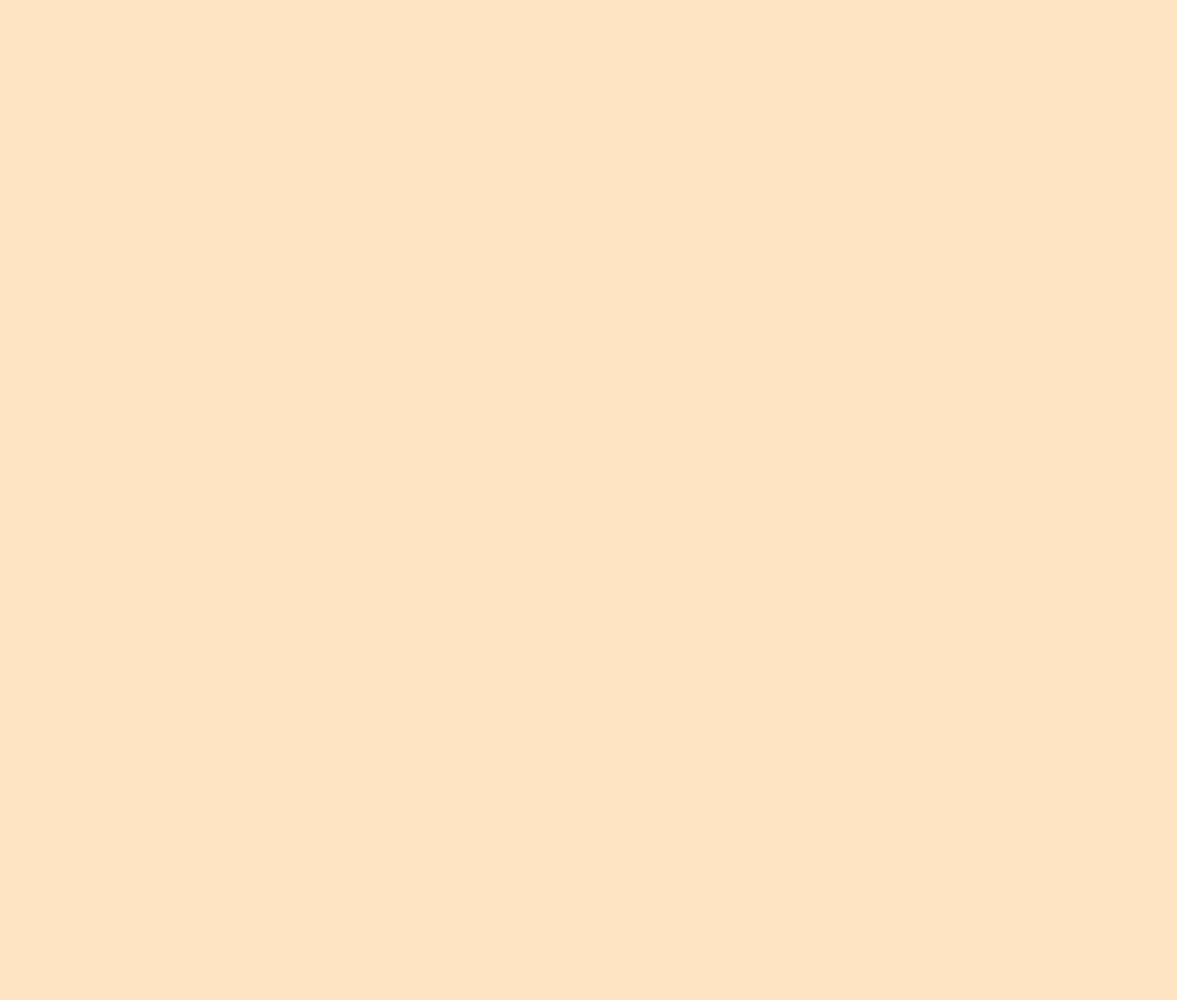
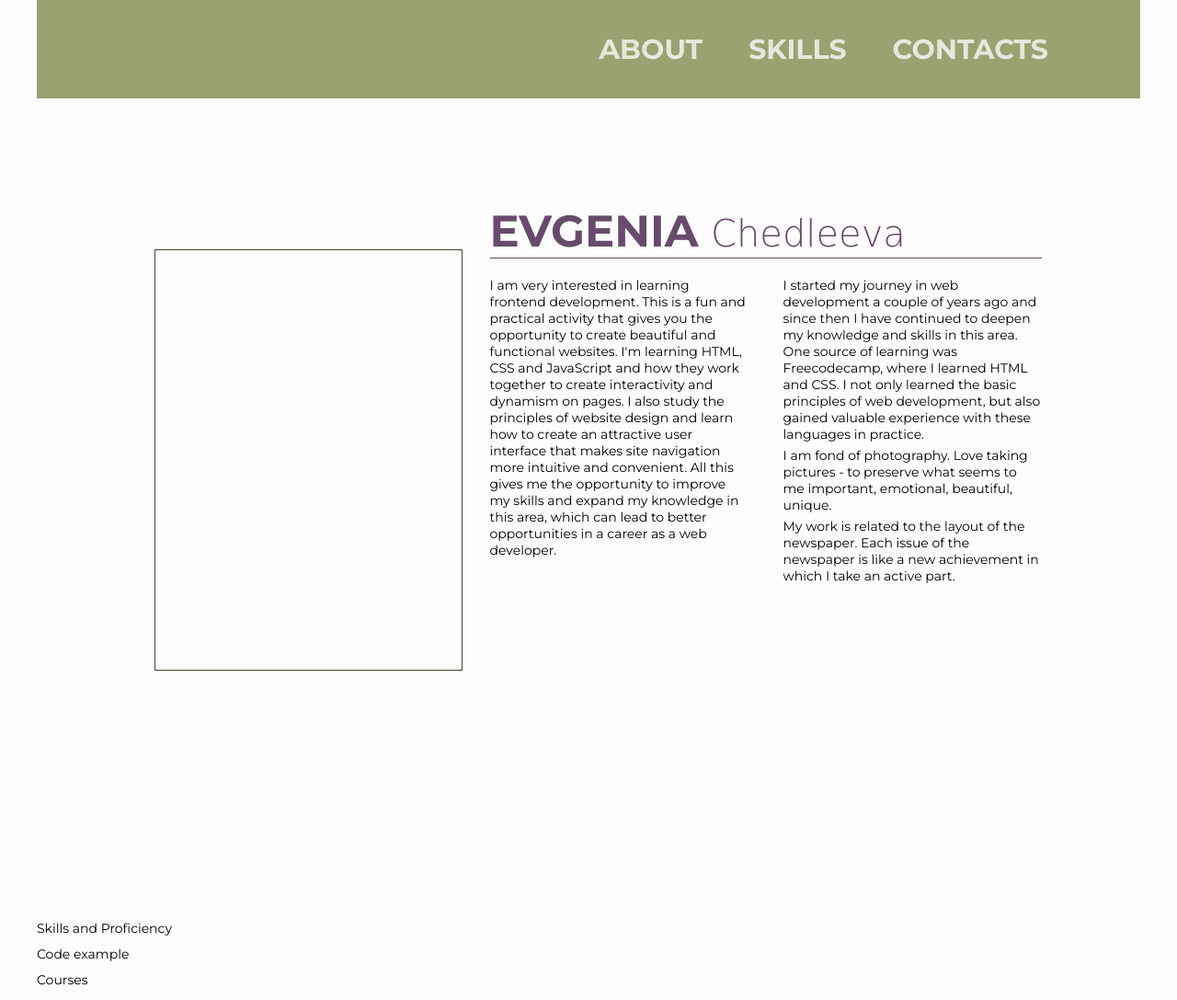
Before and after one commit to evgeniachedleeva/rsschool-cv, a plain HTML site: page index.html in a window 1280 px wide. Shown: the top 1087 px of the page at 92% size. Before the commit the page ends 800 px from the top, so only its background shows below. Drawn offline with Linux system fonts and the light colour scheme; a web font is replaced by a local one.

Commit message:
feat: add css

```diff
--- a/index.html
+++ b/index.html
@@ -4,9 +4,69 @@
     <meta charset="UTF-8">
     <meta http-equiv="X-UA-Compatible" content="IE=edge">
     <meta name="viewport" content="width=device-width, initial-scale=1.0">
+    <link rel="preconnect" href="https://fonts.googleapis.com">
+<link rel="preconnect" href="https://fonts.gstatic.com" crossorigin>
+<link href="https://fonts.googleapis.com/css2?family=MonteCarlo&family=Montserrat:wght@400;500;700&display=swap" rel="stylesheet">
     <link rel="stylesheet" href="style.css">
     <title>My cv</title>
 </head>
 <body>
+    <!-- header -->
+<div class="container">
+    <header class="header">
+            <nav class="nav">
+                <a class="nav__link" href="#">ABOUT</a>
+                <a class="nav__link" href="#">skills</a>
+                <a class="nav__link" href="#">contacts</a>
+            </nav>
+    </header>
+</div>
+
+
+    <!-- intro -->
+    <div class="container">
+        <div class="intro">
+            <div class="about">
+                <img class="img__about" src="" alt="">
+            </div>
+            <div class="text__inner">
+                <h1 class="text__name">Evgenia <span class="last__name">Chedleeva</span></h1>
+                <div class="text__about">
+                    <div class="text__one">
+                        <p>I am very interested in learning frontend development. This is a fun and practical activity that gives you the opportunity to create beautiful and functional websites. I'm learning HTML, CSS and JavaScript and how they work together to create interactivity and dynamism on pages. I also study the principles of website design and learn how to create an attractive user interface that makes site navigation more intuitive and convenient. All this gives me the opportunity to improve my skills and expand my knowledge in this area, which can lead to better opportunities in a career as a web developer.</p>
+                    </div>
+                    <div class="text__two">
+                        <p>I started my journey in web development a couple of years ago and since then I have continued to deepen my knowledge and skills in this area. One source of learning was Freecodecamp, where I learned HTML and CSS. I not only learned the basic principles of web development, but also gained valuable experience with these languages in practice.</p>
+
+                        <p>I am fond of photography. Love taking pictures - to preserve what seems to me important, emotional, beautiful, unique.</p>
+
+                        <p>My work is related to the layout of the newspaper. Each issue of the newspaper is like a new achievement in which I take an active part.</p>
+                </div>
+            </div>
+        </div>
+        </div>
+    </div>
+
+    <!-- skills -->
+    <div class="container">
+        <div class="skills">
+            <div class="proficiency">
+                <p class="title">Skills and Proficiency</p>
+                <p class="title__text"></p>
+            </div>
+            <div class="code">
+                <p class="title">Code example</p>
+                <p class="title__text"></p>
+            </div>
+            <div class="courses">
+                <p class="title">Courses</p>
+                <p class="title__text"></p>
+            </div>
+            <div class="languages">
+                <p class="title">Languages</p>
+                <p class="title__text"></p>
+            </div>
+        </div>
+    </div>
 </body>
 </html>
--- a/style.css
+++ b/style.css
@@ -1,3 +1,116 @@
 body {
-    background-color: bisque;
+    background-color: rgb(253, 253, 253);
+    margin: 0;
+    font-family: 'Montserrat', sans-serif;
+    font-size: 14px;
 }
+
+*,
+*:before,
+*:after {
+    box-sizing: border-box;
+}
+/* container---------------------- */
+.container {
+    width: 100%;
+    max-width: 1200px;
+    margin: 0 auto;
+}
+
+/* header---------------------- */
+
+.header {
+    background-color: #9BA171;
+    position: fixed;
+    top: 0;
+    width: 1200px;
+
+
+}
+.nav {
+    display: flex;
+    justify-content: flex-end;
+    align-items: center;
+    padding: 35px 0;
+    font-size: 30px;
+    font-weight: 700;
+    text-transform: uppercase;
+
+}
+.nav__link {
+    margin-left: 50px;
+    text-decoration: none;
+    color: #FFF;
+    opacity: .75;
+
+    transition: opacity .1s linear;
+}
+.nav__link:first-child {
+    margin-left: 0;
+}
+.nav__link:last-child {
+    margin-right: 100px;
+}
+.nav__link:hover {
+    opacity: 1;
+    color: #434630;
+}
+
+/* intro---------------------- */
+
+.intro {
+    display: flex;
+    justify-content: center;
+    align-items: center;
+    margin: 100px 0;
+    height: 100vh;
+
+}
+.about {
+    border: 1px solid #434630;
+    width: 335px;
+    height: 458px;
+    margin: 0 20px;
+
+}
+.text__about {
+    display: flex;
+    width: 600px;
+    height: 458px;
+    margin: 20px 0;
+}
+.text__name {
+    border-bottom: 1px solid #6C4B4B;
+    font-size: 48px;
+    text-transform: uppercase;
+    color: #684B6C;
+    margin: 0;
+}
+.last__name {
+    font-family: 'MonteCarlo', cursive;
+    font-size: 40px;
+    font-weight: 100;
+    text-transform: none;
+}
+.text__inner {
+    display: flex;
+    flex-direction: column;
+    margin-left: 10px;
+}
+.text__one {
+    margin-right: 19px;
+    width: 310px;
+    height: 357px;
+}
+.text__two {
+    margin-left: 19px;
+    width: 310px;
+    height: 361px;
+}
+
+p {
+    padding: 0 0 5px 0;
+    margin: 0;
+}
+
+/* skills---------------------- */
```
Also changed, not shown: 1 other file.
